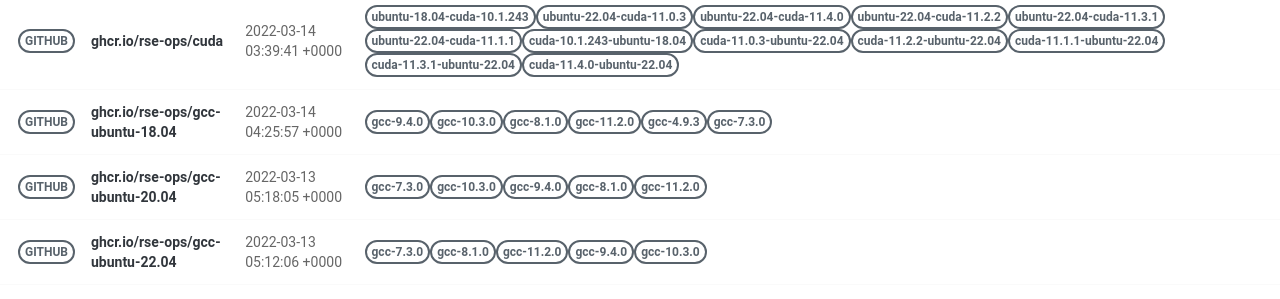
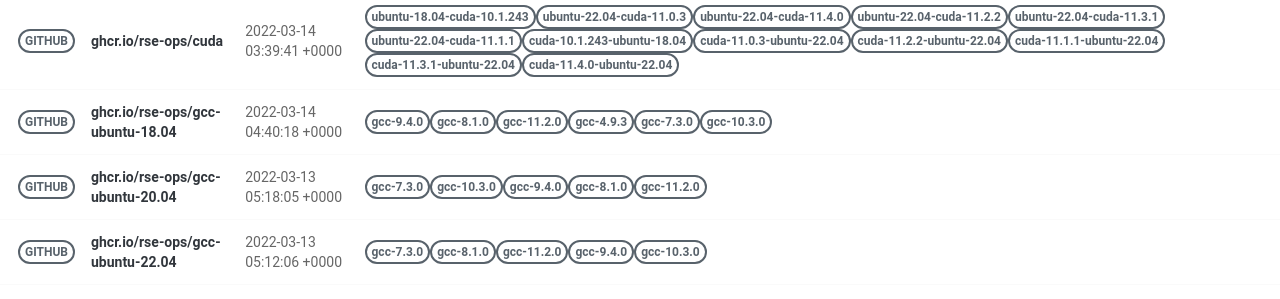
Before and after one commit to rse-ops/docker-images, a Jekyll site: the page built from pages/index.md, in a window 1280 px wide. Shown: the part 502-801 px from the top of the page. Built offline with Jekyll 4.4.1, drawn with Linux system fonts in a browser that asks for light colours; nearby versions of some CDN libraries.

Commit message:
Automated push to update library 2022-03-14

```diff
--- a/_library/ghcr.io-rse-ops-gcc-ubuntu-18.04.md
+++ b/_library/ghcr.io-rse-ops-gcc-ubuntu-18.04.md
@@ -1,7 +1,7 @@
 ---
 layout: container
 name: ghcr.io/rse-ops/gcc-ubuntu-18.04
-updated_at: 2022-03-14 04:25:57.631762
+updated_at: 2022-03-14 04:40:18.187758
 
 
 container_url: https://github.com/orgs/rse-ops/packages/container/package/gcc-ubuntu-18.04
```
Also changed, not shown: other parts of _library/ghcr.io-rse-ops-gcc-ubuntu-18.04.md (+3 -3 lines).
